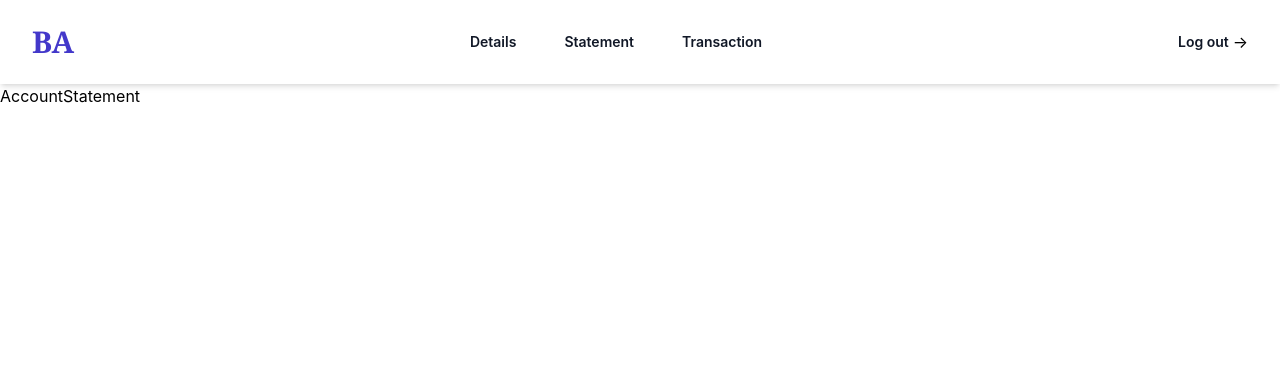
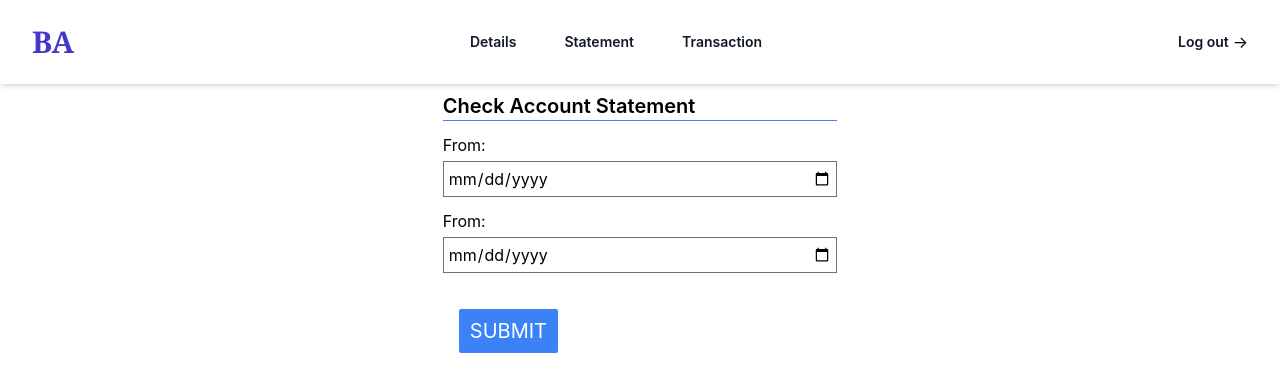
Before and after one commit to AtharvaUmbarkar/BankingApp, a React (Create React App) app in the folder frontend/: page /account/statement/statement in a window 1280 px wide. Shown: the top 392 px of the page. Built offline with nearby package versions, Linux system fonts and the light colour scheme; sample sign-in values are in the browser's storage.

Commit message:
Account statement working

```diff
--- a/frontend/src/Component/Account/AccountStatement.js
+++ b/frontend/src/Component/Account/AccountStatement.js
@@ -1,8 +1,49 @@
-import React from 'react'
+import React, { useState } from 'react'
 
 const AccountStatement = () => {
+
+const [fromDate, setFromDate] = useState();
+const [toDate, setToDate] = useState();
+const handleSubmit = () => {
+
+}
+const changeFromDate = (event) => {
+  setFromDate(event.target.value)
+}
+const changeToDate = (event) => {
+  setToDate(event.target.value)
+}
+
   return (
-    <div>AccountStatement</div>
+    <form onSubmit={handleSubmit} className='w-full flex flex-col items-center'>
+    <div className='px-4 my-2 w-full lg:w-1/3'>
+      <h2 className='text-xl mb-3 border-b border-blue-500 font-semibold'>Check Account Statement</h2>
+      <label className=" my-2">From:
+          <input
+            type='date'
+            name="From"
+            value={fromDate}
+            onChange={changeFromDate}
+            className="border border-slate-500 focus-within:border-blue-500 p-1 mt-1 mb-3"
+          />
+        </label>
+
+        <label className=" my-2">From:
+          <input
+            type='date'
+            name="To"
+            value={toDate}
+            onChange={changeToDate}
+            className="border border-slate-500 focus-within:border-blue-500 p-1 mt-1 mb-3"
+          />
+        </label>
+
+        <div className='px-4 my-2 w-full lg:w-1/3'>
+        <button type='submit' className='p-2 my-4 w-full bg-blue-500 text-xl text-white rounded-sm'>SUBMIT</button>
+      </div>
+    </div>
+    </form>
+
   )
 }
 
```
Also changed, not shown: 1 other file (tests, documents, lock files or other folders).
